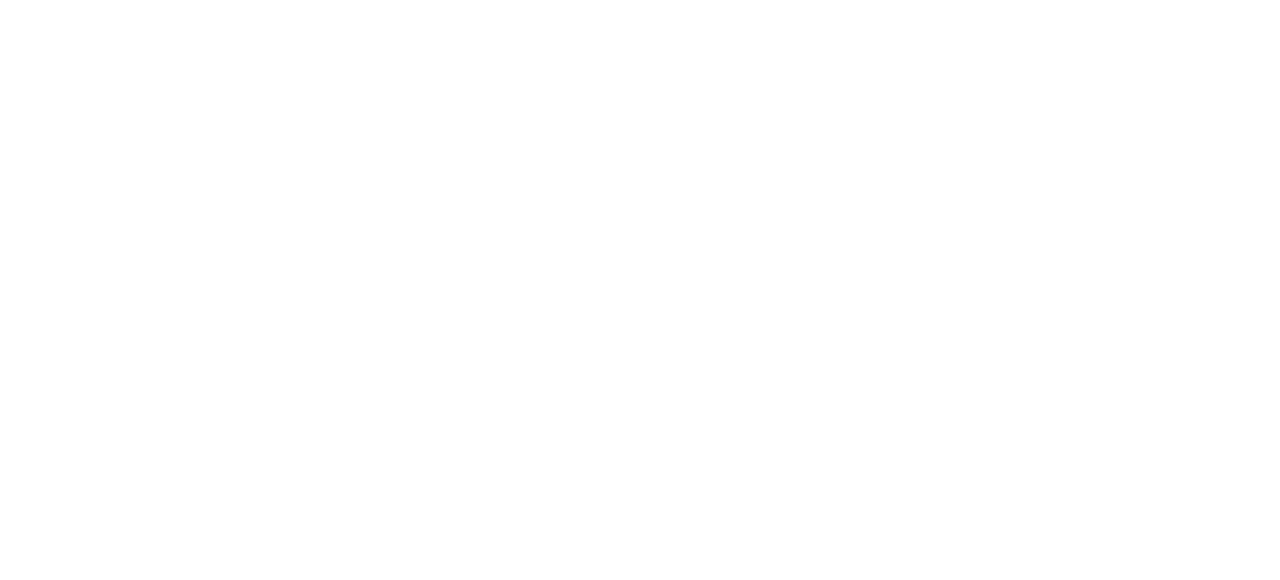
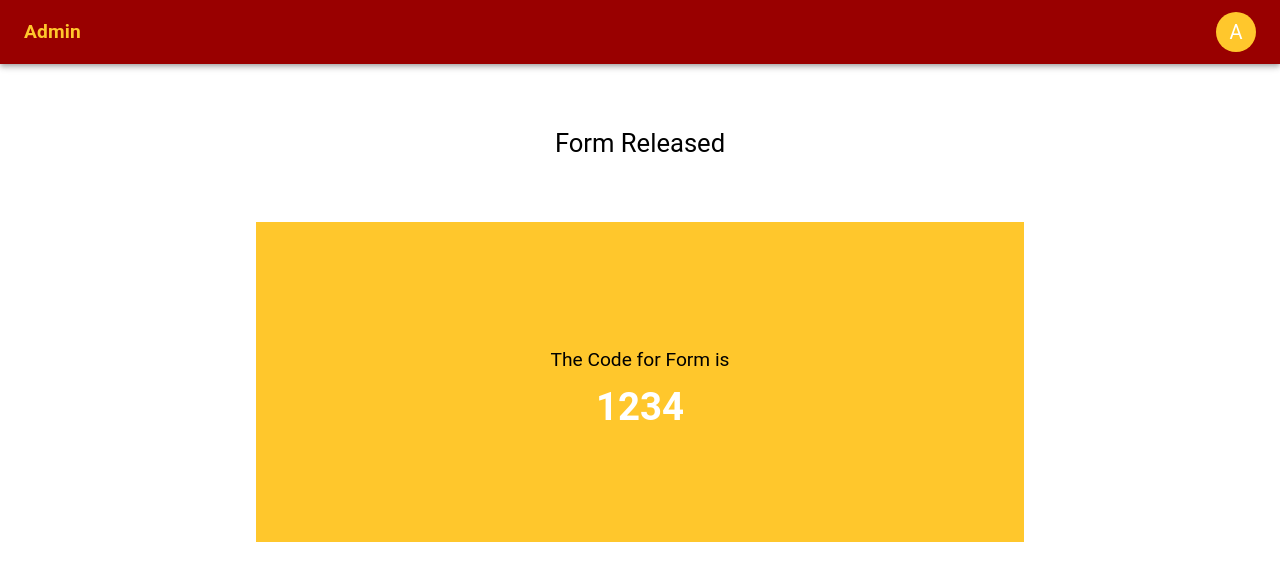
Before and after one commit to yichi-yang/ELC-Survey-Platform, a React (Create React App) app in the folder frontend/: page /released in a window 1280 px wide. Before the commit this address had no page. Shown: the top 580 px of the page. Built offline with nearby package versions, Linux system fonts and the light colour scheme.

Commit message:
surveyAndFormReleased

```diff
--- a/frontend/src/App.js
+++ b/frontend/src/App.js
@@ -4,8 +4,9 @@
 import StudentLogIn from './components/StudentLogIn';
 import AdminLogIn from './components/AdminLogIn';
 import SurveyPage from './components/SurveyPage'
-import AdminTemplate from './components/AdminTemplate';
+import {AdminTemplate} from './components/AdminTemplate';
 import CreateSurvey from './components/CreateSurvey';
+import FormReleased from './components/FormReleased';
 
 function App() {
   return (
@@ -17,6 +18,7 @@
         <Route path="/survey" element={<SurveyPage/>}/>
         <Route path="/admin/create_survey" element={<CreateSurvey/>}/>
         <Route path="/template" element={<AdminTemplate/>}/>
+        <Route path="/released" element={<FormReleased/>}/>
       </Routes>
     </div>
   );
--- a/frontend/src/components/AdminTemplate/index.js
+++ b/frontend/src/components/AdminTemplate/index.js
@@ -205,14 +205,14 @@
           <Button variant="contained" size="small" style={{ background: '#990000'}}>View</Button>
         </Grid>
         <Grid item xs={1.2}>
-          <Button variant="contained" size="small" onClick={() => { alert('Do you want to release Surve?');}} style={{ background: '#FFC72C'}}>Release</Button>
+          <Button variant="contained" size="small" onClick={() => { alert('Do you want to release Surve?');}} style={{ background: '#FFC72C'}} href="released">Release</Button>
         </Grid>
       </Grid>
     );
   }
 
 
-export default function AdminTemplate(){
+const AdminTemplate = () => {
   return(
     <Grid container rowSpacing={2}>
       <Grid item xs={12}>
@@ -260,3 +260,5 @@
     </Grid>
   );
 };
+
+export {AdminTemplate, ResponsiveAppBar};
--- /dev/null
+++ b/frontend/src/components/FormReleased/index.js
@@ -0,0 +1,53 @@
+import React from "react";
+import { useState } from 'react';
+import { ResponsiveAppBar } from '../AdminTemplate';
+
+const contentFormat = {
+    display: 'flex',
+    justifyContent: 'center',
+    alignItems: 'center',
+    flexDirection: 'column',
+}
+
+const titleFormat = {
+    display: 'flex',
+    justifyContent: 'center',
+    alignItems: 'center',
+    margin: '5vw',
+    fontSize: '1.6em',
+}
+
+const background = {
+    display: 'flex',
+    flexDirection: 'column',
+    width: '60vw',
+    height: '40vh',
+    background: '#FFC72C',
+    justifyContent: 'center',
+    alignItems: 'center',
+    color: 'white',
+    fontSize: '2.4em',
+}
+
+const subtitle = {
+    fontSize: '0.5em',
+    color: 'black',
+    padding: '1vw'
+}
+
+function FormReleased() {
+    return(
+        <div style={contentFormat}>
+            <ResponsiveAppBar/>
+            <div style={titleFormat}>Form Released</div>
+            <div style={background}>
+                <div style={subtitle}>The Code for Form is</div>
+                <strong>
+                    1234
+                </strong>
+            </div>
+        </div>
+    )
+}
+
+export default FormReleased;
--- a/frontend/src/components/SurveyPage/index.js
+++ b/frontend/src/components/SurveyPage/index.js
@@ -13,7 +13,7 @@
 import Checkbox from '@mui/material/Checkbox';
 import { useState } from 'react';
 
-export default function SurveyPage(){
+export default function SurveyPage() {
 
     const bodyStyle = {
         display: 'flex',
@@ -56,10 +56,13 @@
 
     const submitButton = {
         backgroundColor: '#FFC72C',
-        width: '100%',
         textAlign: 'center',
         color: 'white',
         marginTop: '5vh',
+        border: 0,
+        height: 40,
+        fontSize: '1em',
+        cursor: 'pointer'
     };
 
     const [room, setRoom] = useState('');
@@ -79,15 +82,14 @@
     };
     const { op1, op2, op3 } = checked;
 
-    return(
-
+    return (
         <div style={bodyStyle}>
             <div style={headingStyle}>
-                Survey A
+                <strong>Survey A</strong>
             </div>
             <div style={content}>
                 <div style={questionMargin}>
-                <FormControl style={{width: '40%'}}>
+                    <FormControl style={{ width: '40%' }}>
                         {/* Room number selection */}
                         <InputLabel id="demo-simple-select-label">Room Number</InputLabel>
                         <Select
@@ -111,7 +113,7 @@
 
                 <div style={questionMargin}>
                     <FormControl>
-                    <FormLabel id="demo-radio-buttons-group-label">Question 1</FormLabel>
+                        <div>Question 1</div>
                         <RadioGroup
                             aria-labelledby="demo-radio-buttons-group-label"
                             defaultValue="female"
@@ -129,13 +131,13 @@
                 <div style={questionMargin}>
                     <div>Question 2</div>
                     <TextField id="standard-basic" label="Type here..." variant="standard"
-                    style={{width: '70%'}}/>
+                        style={{ width: '70%' }} />
                 </div>
 
                 {/* Check box */}
                 <div style={questionMargin}>
                     <div>Question 3</div>
-                    <FormControl sx={{ m: 3 }} component="fieldset" variant="standard">
+                    <FormControl component="fieldset" variant="standard">
                         <FormLabel component="legend">You may select more than one options</FormLabel>
                         <FormGroup>
                             <FormControlLabel
@@ -159,9 +161,10 @@
                         </FormGroup>
                     </FormControl>
                 </div>
-                <Button id="addQuestion" style={submitButton} onClick={() => {}}>
+
+                <button id="submit" style={submitButton} onClick={() => {console.log('hi')}}>
                     <strong>Submit</strong>
-                </Button>
+                </button>
             </div>
         </div>
     );
```
Lines whose indentation alone changed are shown as unchanged.
